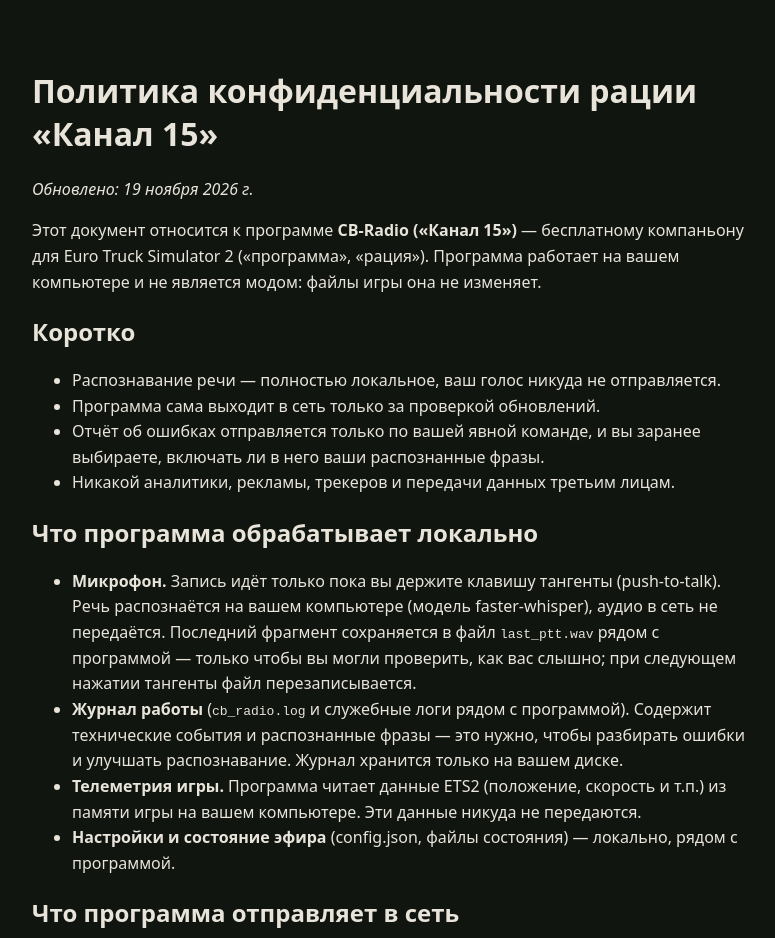
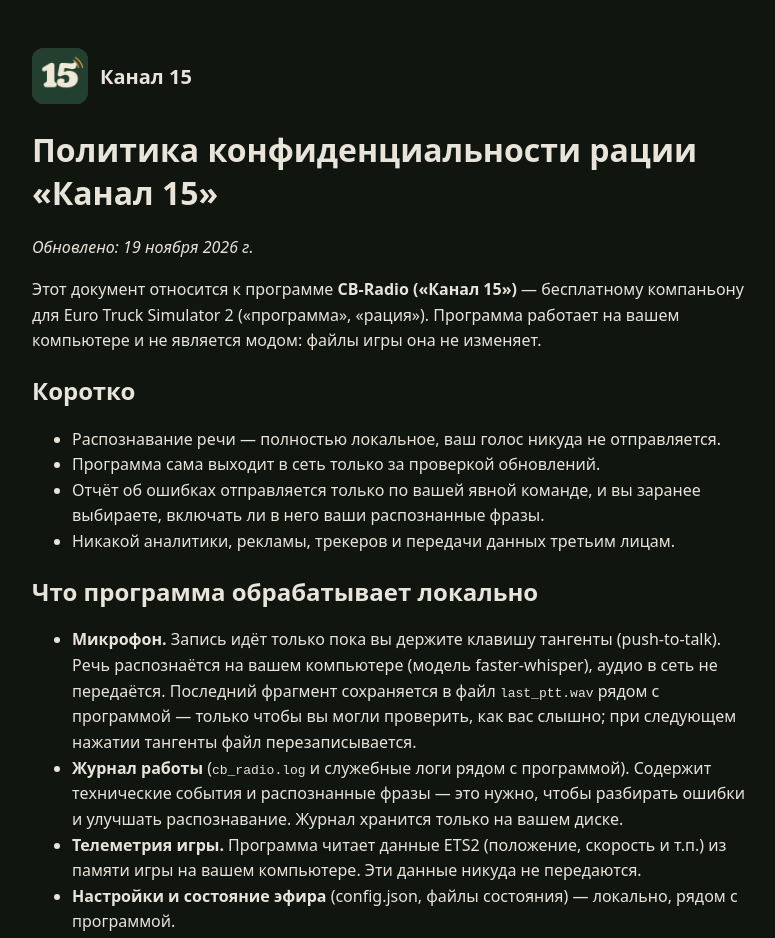
Before and after one commit to straysouler-svg/kanal15, a plain HTML site: page docs/privacy-radio.html in a window 1280 px wide. Shown: the top 938 px of the page, without its empty margins (248-1023 px from the left). Drawn offline with Linux system fonts and the light colour scheme.

Commit message:
docs: TikTok review — единая иконка: favicon на всех страницах, иконка в шапке privacy/terms (EN+RU)

```diff
--- a/docs/privacy-radio.html
+++ b/docs/privacy-radio.html
@@ -4,6 +4,7 @@
 <meta charset="utf-8">
 <meta name="viewport" content="width=device-width, initial-scale=1">
 <title>Политика конфиденциальности рации — Канал 15</title>
+<link rel="icon" type="image/png" href="icon.png">
 <style>
   body { font-family: system-ui, sans-serif; background: #101510; color: #e8e4da; margin: 0; }
   main { max-width: 720px; margin: 0 auto; padding: 48px 20px; }
@@ -13,6 +14,10 @@
 </head>
 <body>
 <main>
+  <header style="display:flex;align-items:center;gap:12px;margin-bottom:24px;">
+    <img src="icon.png" alt="Иконка приложения «Канал 15»" width="56" height="56" style="border-radius:12px;">
+    <span style="font-size:1.25rem;font-weight:700;">Канал 15</span>
+  </header>
   <h1>Политика конфиденциальности рации «Канал 15»</h1>
   <p><em>Обновлено: 19 ноября 2026 г.</em></p>
   <p>Этот документ относится к программе <strong>CB-Radio («Канал 15»)</strong> — бесплатному
```
Also changed, not shown: docs/download.html (+1 -0 lines), docs/index.html (+1 -0 lines), docs/privacy.html (+5 -0 lines), docs/terms-radio.html (+5 -0 lines), docs/terms.html (+5 -0 lines).
